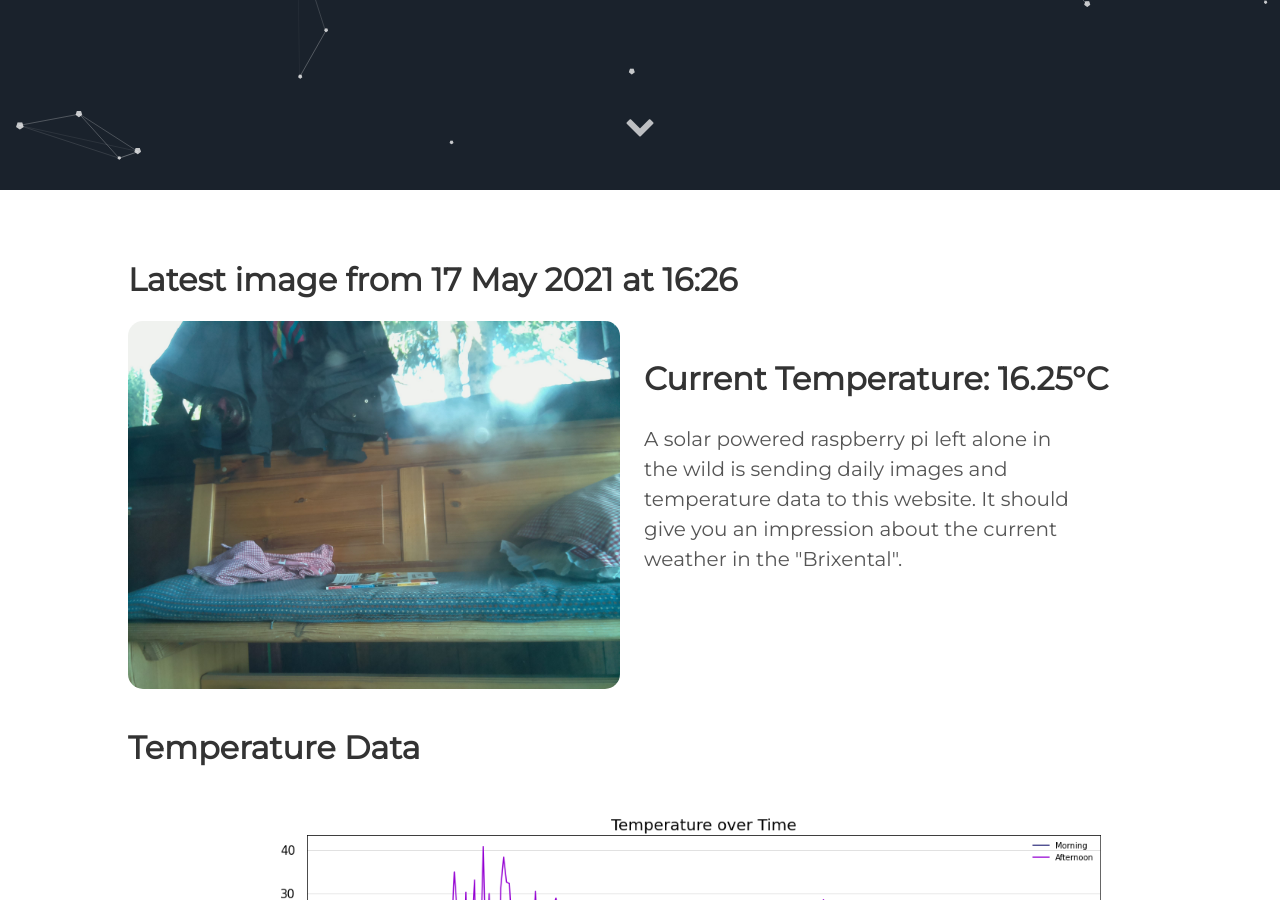
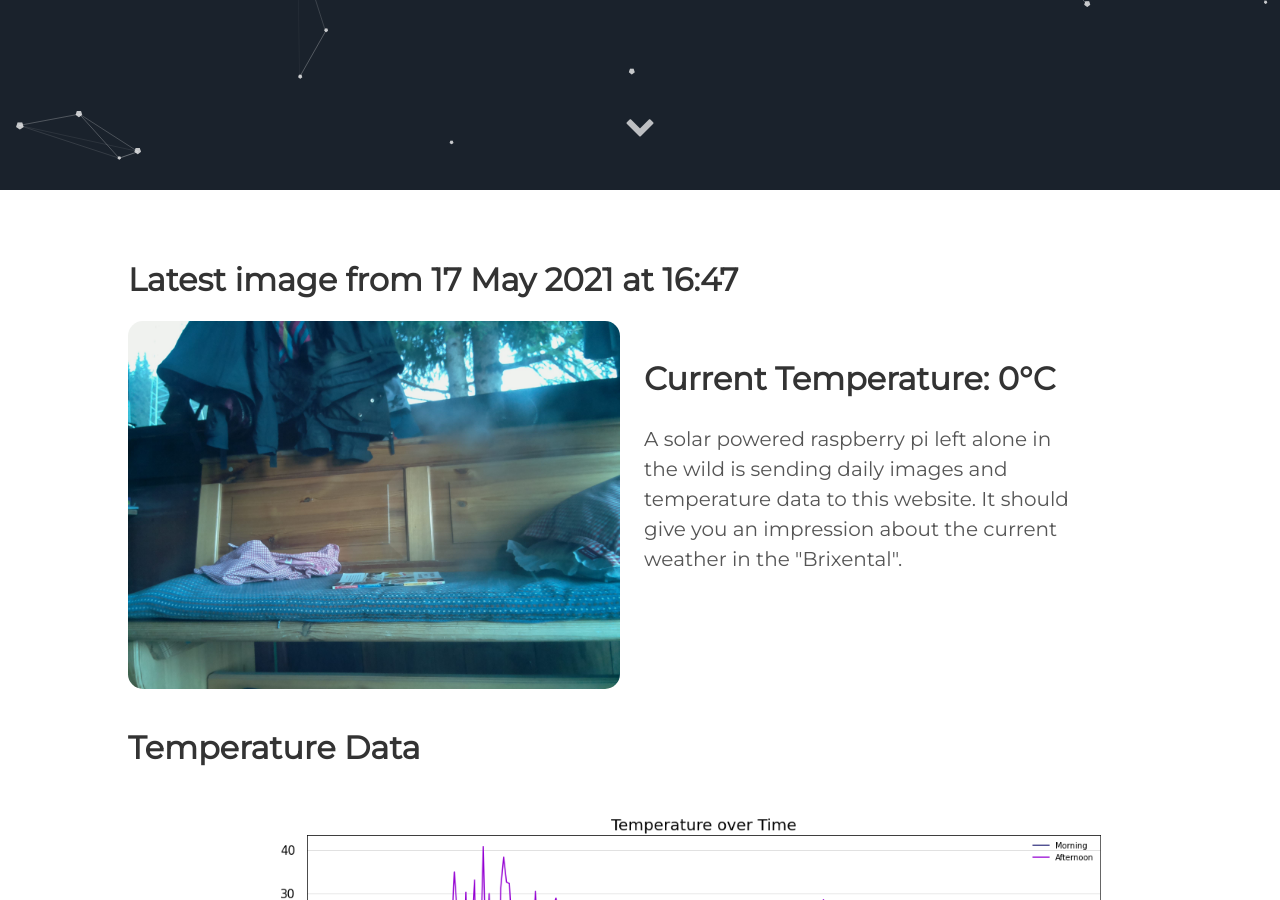
Before and after one commit to vektorious/vektorious.github.io, a Jekyll site: the page built from resources/huette.md, in a window 1280 px wide and 900 px high, scrolled down 710 px. Built offline with Jekyll 4.4.1, drawn with Linux system fonts in a browser that asks for light colours.

Commit message:
I'm a bot beep boop

```diff
--- a/resources/huette.md
+++ b/resources/huette.md
@@ -6,13 +6,13 @@ image: '/assets/img/'
 description: 'Live image from the Austrian alps'
 twitter_text: ' '
 ---
-## Latest image from 17 May 2021 at 16:26
+## Latest image from 17 May 2021 at 16:47
 <div class="huette">
   <div class="huette-image">
     <img src="{{ "/assets/img/huette.jpg" | prepend: site.baseurl }}">
   </div>
   <div class="huette-text">
-        <h2>Current Temperature: 16.25°C</h2>
+        <h2>Current Temperature: 0°C</h2>
         <p>A solar powered raspberry pi left alone in the wild is sending daily images and temperature data to this website. It should give you an impression about the current weather in the "Brixental".</p>
 
   </div>
```
Also changed, not shown: rpi-script/2021-05-17_164559.txt (renamed from rpi-script/2021-05-17_162532.txt, +5 -5 lines), rpi-script/huette.md (+2 -2 lines), assets/img/huette.jpg, 1 other file.
